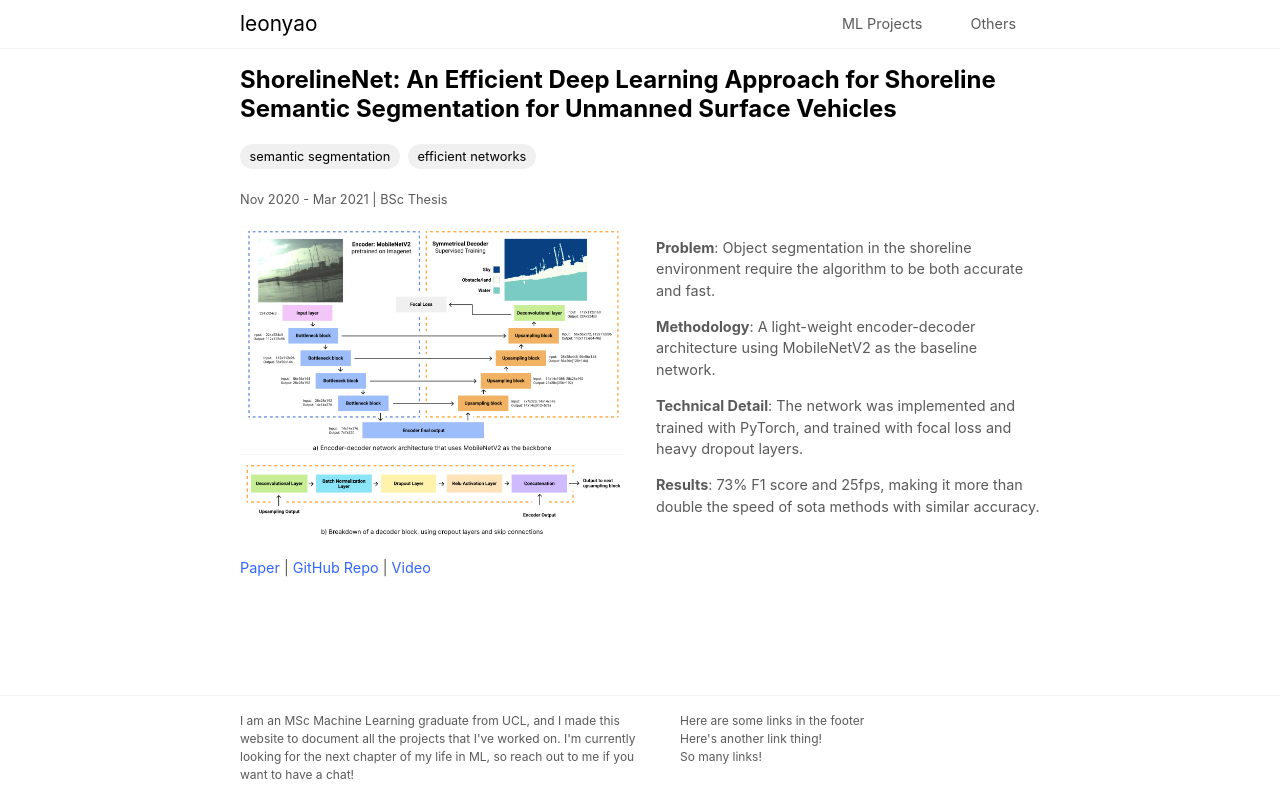
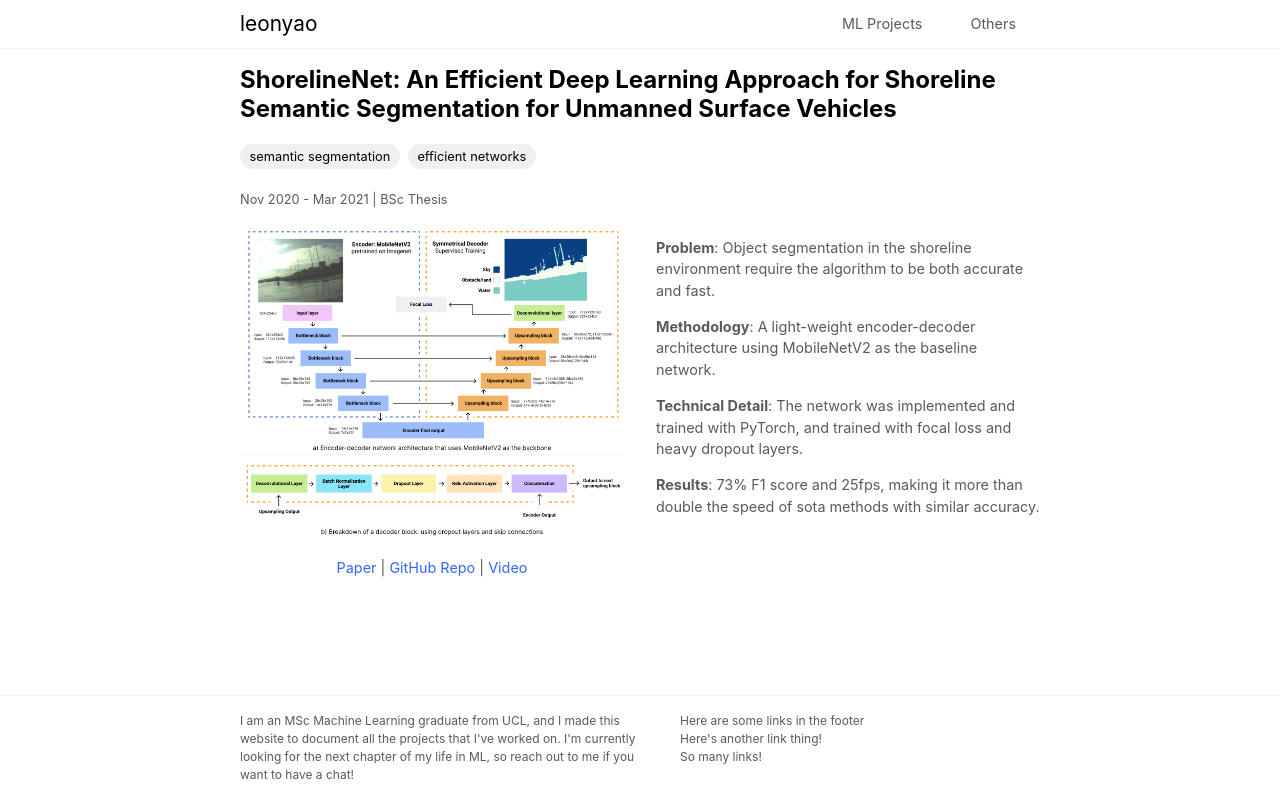
Before and after one commit to LeonY117/leony117.github.io, a Next.js app: page /projects/bsc in a window 1280 px wide. Built offline with nearby package versions, Linux system fonts and the light colour scheme.

Commit message:
create styling for project page

```diff
--- a/pages/projects/ProjectPage.module.css
+++ b/pages/projects/ProjectPage.module.css
@@ -0,0 +1,7 @@
+.Links {
+  text-align: center;
+}
+
+.Links a:hover {
+  text-decoration: underline;
+}
```
